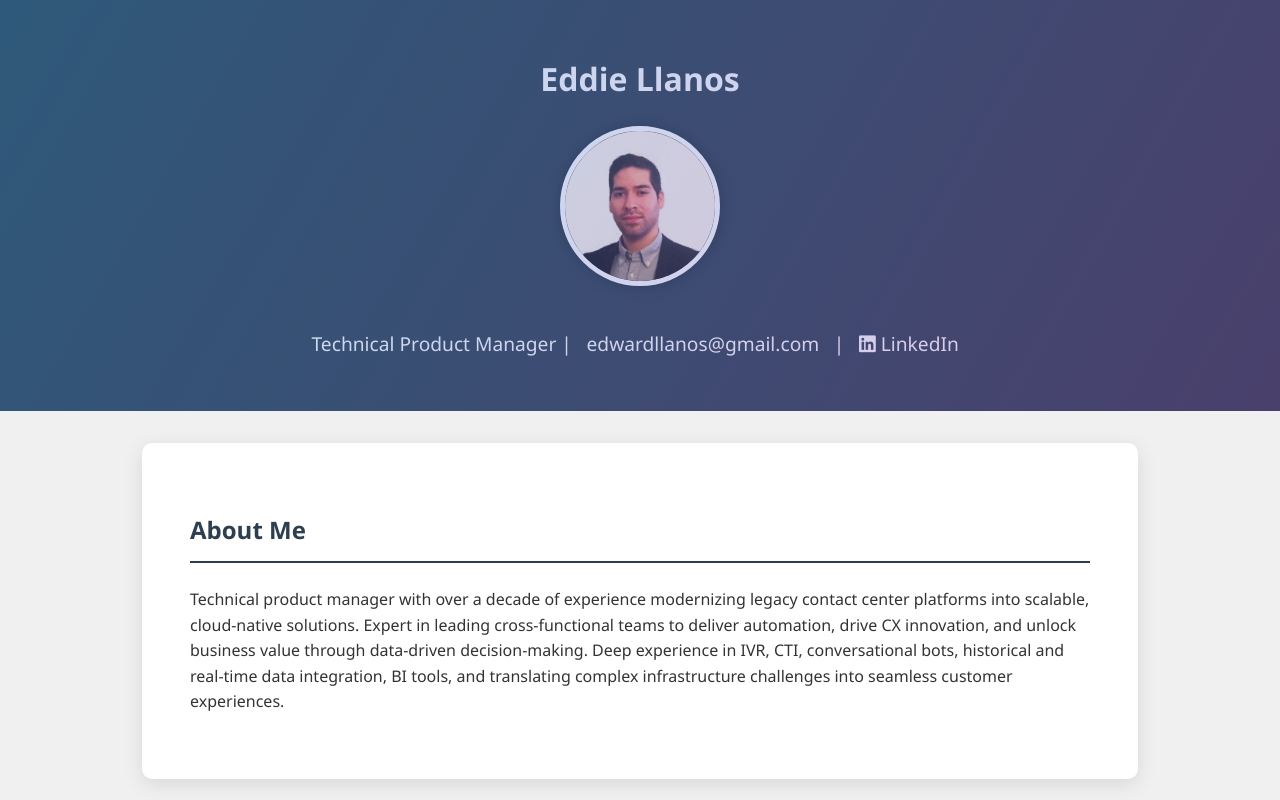
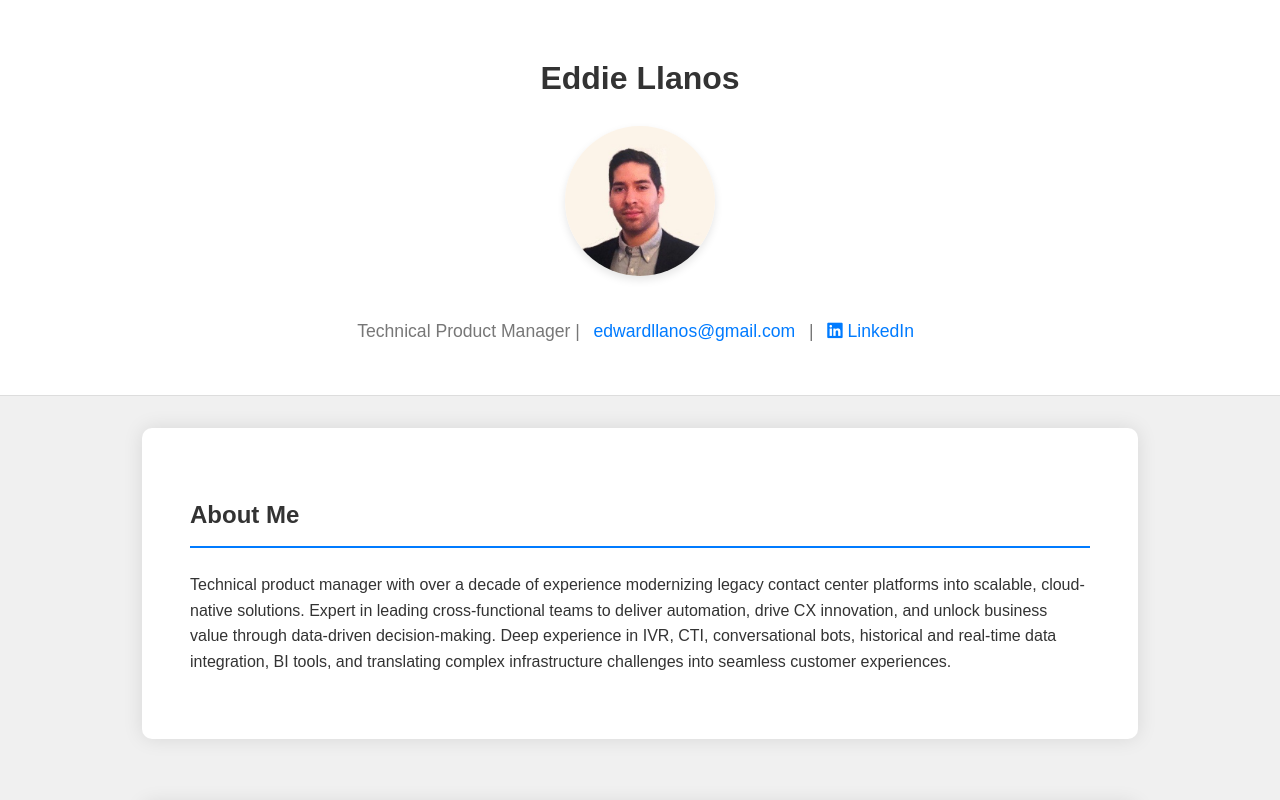
Before and after one commit to ellanos-bit/ellanos.github.io, a plain HTML site: page index.html in a window 1280 px wide. Shown: the top 800 px of the page. Drawn offline with Linux system fonts and the light colour scheme.

Commit message:
Add files via upload

```diff
--- a/style.css
+++ b/style.css
@@ -1,79 +1,79 @@
 body {
-    font-family: 'Segoe UI', Tahoma, Geneva, Verdana, sans-serif;
+    font-family: 'Arial', sans-serif;
     margin: 0;
     padding: 0;
     background-color: #f0f0f0;
     color: #333;
     line-height: 1.6;
+    display: flex;
+    flex-direction: column;
+    min-height: 100vh;
 }
 
 header {
-    background-color: #2c3e50;
-    color: #fff;
-    padding: 2em 0;
+    background-color: #fff;
+    color: #333;
+    padding: 2em;
     text-align: center;
-    position: relative;
-    overflow: hidden;
-}
-
-header:before {
-    content: "";
-    position: absolute;
-    top: 0;
-    left: 0;
-    width: 100%;
-    height: 100%;
-    background: linear-gradient(120deg, #3498db, #8e44ad);
-    opacity: 0.3;
-    z-index: 0;
-}
-
-header * {
-    z-index: 1;
+    border-bottom: 1px solid #ddd;
 }
 
 header img {
     border-radius: 50%;
+    width: 150px;
+    height: 150px;
+    object-fit: cover;
     margin-bottom: 1em;
-    border: 5px solid #fff;
-    box-shadow: 0 0 15px rgba(0,0,0,0.3);
+    box-shadow: 0 4px 8px rgba(0, 0, 0, 0.1);
 }
 
 header p {
-    font-size: 1.2em;
+    font-size: 1.1em;
+    color: #777;
+}
+
+header a {
+    color: #007bff;
+    text-decoration: none;
+    margin: 0 0.5em;
+    transition: color 0.3s ease;
+}
+
+header a:hover {
+    color: #0056b3;
 }
 
 section {
     padding: 3em;
     margin: 2em auto;
     background-color: #fff;
-    box-shadow: 0 5px 20px rgba(0,0,0,0.1);
+    box-shadow: 0 0 20px rgba(0, 0, 0, 0.1);
     border-radius: 10px;
     width: 80%;
     max-width: 900px;
 }
 
 section h2 {
-    color: #2c3e50;
-    border-bottom: 2px solid #2c3e50;
+    color: #333;
+    border-bottom: 2px solid #007bff;
     padding-bottom: 0.5em;
     margin-bottom: 1em;
 }
 
-header a {
-    color: #fff;
-    text-decoration: none;
-    margin: 0 0.5em;
-    transition: color 0.3s ease;
+section ul {
+    list-style: none;
+    padding: 0;
 }
 
-header a:hover {
-    color: #f39c12;
+section li {
+    margin-bottom: 0.5em;
 }
 
 footer {
     text-align: center;
-    padding: 2em;
-    background-color: #2c3e50;
-    color: #fff;
+    padding: 1em;
+    background-color: #fff;
+    color: #777;
+    border-top: 1px solid #ddd;
+    margin-top: auto;
 }
```
